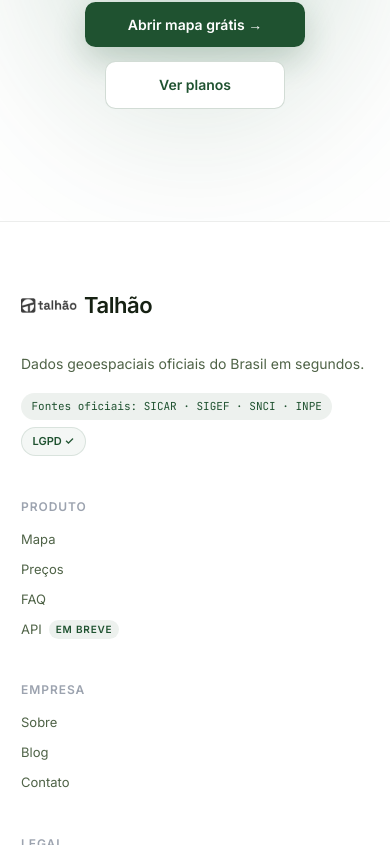
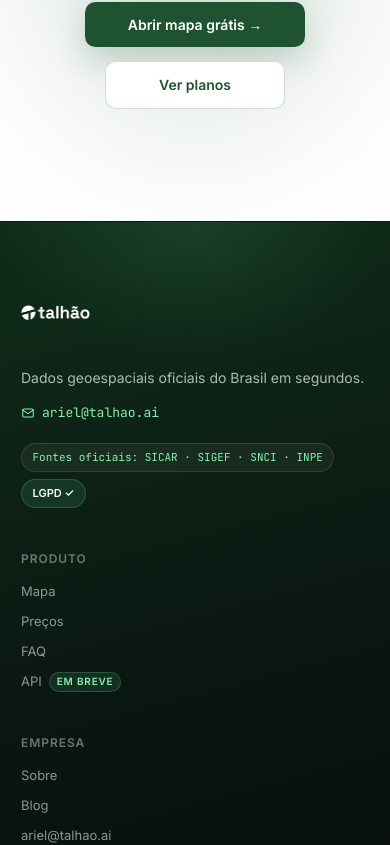
Before and after one commit to thiagomendes87/talhao-app, a Next.js app: page / in a window 390 px wide. Shown: the part 11155-12000 px from the top of the page. Built offline with nearby package versions, Linux system fonts and the light colour scheme; no server answers.

Commit message:
feat(footer): redesign dark com logo branco, contato visível, modais legais MVP e remoção de redes sociais não usadas

```diff
--- a/components/Footer.tsx
+++ b/components/Footer.tsx
@@ -1,4 +1,7 @@
+'use client'
+
 import Link from 'next/link'
+import { useEffect, useState } from 'react'
 
 const productLinks = [
   { label: 'Mapa', href: '/mapa' },
@@ -10,38 +13,33 @@
 const companyLinks = [
   { label: 'Sobre', href: '#' },
   { label: 'Blog', href: '#' },
-  { label: 'Contato', href: 'mailto:contato@talhao.ai' },
+  { label: 'ariel@talhao.ai', href: 'mailto:ariel@talhao.ai' },
 ]
 
-const legalLinks = [
-  { label: 'Termos', href: '#' },
-  { label: 'Privacidade', href: '#' },
-  { label: 'Cookies', href: '#' },
+type LegalModalKey = 'terms' | 'privacy' | 'cookies'
+
+const legalLinks: Array<{ label: string; modalKey: LegalModalKey }> = [
+  { label: 'Termos', modalKey: 'terms' },
+  { label: 'Privacidade', modalKey: 'privacy' },
+  { label: 'Cookies', modalKey: 'cookies' },
 ]
 
+const LEGAL_CONTENT: Record<LegalModalKey, { title: string; body: string }> = {
+  terms: {
+    title: 'Termos de uso',
+    body: 'Em construção. Os termos de uso completos serão publicados em breve. Para qualquer dúvida sobre como usamos a plataforma ou seus dados, fale com a gente em ariel@talhao.ai.',
+  },
+  privacy: {
+    title: 'Política de privacidade',
+    body: 'Em construção. Nossa política de privacidade completa será publicada em breve. Coletamos apenas os dados necessários para operação da plataforma e cumprimento da LGPD. Para dúvidas: ariel@talhao.ai.',
+  },
+  cookies: {
+    title: 'Política de cookies',
+    body: 'Em construção. Utilizamos apenas cookies essenciais para autenticação e preferências do usuário. A política completa de cookies será publicada em breve. Dúvidas: ariel@talhao.ai.',
+  },
+}
+
 const socialLinks = [
-  {
-    label: 'LinkedIn',
-    href: '#',
-    icon: (
-      <svg viewBox="0 0 24 24" className="h-5 w-5" fill="none" stroke="currentColor" strokeWidth="1.8" strokeLinecap="round" strokeLinejoin="round" aria-hidden="true">
-        <path d="M16 8a6 6 0 0 1 6 6v7h-4v-7a2 2 0 0 0-4 0v7h-4v-7a6 6 0 0 1 6-6Z" />
-        <rect x="2" y="9" width="4" height="12" />
-        <circle cx="4" cy="4" r="2" />
-      </svg>
-    ),
-  },
-  {
-    label: 'Instagram',
-    href: '#',
-    icon: (
-      <svg viewBox="0 0 24 24" className="h-5 w-5" fill="none" stroke="currentColor" strokeWidth="1.8" strokeLinecap="round" strokeLinejoin="round" aria-hidden="true">
-        <rect x="3" y="3" width="18" height="18" rx="5" />
-        <circle cx="12" cy="12" r="4" />
-        <circle cx="17.5" cy="6.5" r="0.75" fill="currentColor" stroke="none" />
-      </svg>
-    ),
-  },
   {
     label: 'WhatsApp',
     href: 'https://wa.me/5511530433330?text=Olá%2C%20gostaria%20de%20saber%20mais%20sobre%20o%20Talhão',
@@ -64,13 +62,13 @@
   badge?: string
 }) {
   const classes =
-    'inline-flex items-center gap-2 text-[13px] text-[#4f6347] transition-colors hover:text-[#1f5230]'
+    'inline-flex items-center gap-2 text-[13px] text-white/55 transition-colors hover:text-white'
 
   const content = (
     <>
       <span>{label}</span>
       {badge && (
-        <span className="rounded-full bg-[rgba(31,82,48,0.08)] px-2 py-0.5 text-[10px] font-semibold uppercase tracking-[0.08em] text-[#1f5230]">
+        <span className="rounded-full border border-[rgba(82,183,136,0.30)] bg-[rgba(82,183,136,0.15)] px-2 py-0.5 text-[10px] font-semibold uppercase tracking-[0.08em] text-[#86efac]">
           {badge}
         </span>
       )}
@@ -97,39 +95,90 @@
   )
 }
 
+function LegalButton({
+  label,
+  modalKey,
+  onClick,
+}: {
+  label: string
+  modalKey: LegalModalKey
+  onClick: (modalKey: LegalModalKey) => void
+}) {
+  return (
+    <button
+      type="button"
+      onClick={() => onClick(modalKey)}
+      className="inline-flex items-center gap-2 text-[13px] text-white/55 transition-colors hover:text-white"
+    >
+      {label}
+    </button>
+  )
+}
+
 export default function Footer() {
+  const [openModal, setOpenModal] = useState<LegalModalKey | null>(null)
+
+  useEffect(() => {
+    if (!openModal) return
+
+    const onKey = (e: KeyboardEvent) => {
+      if (e.key === 'Escape') setOpenModal(null)
+    }
+
+    window.addEventListener('keydown', onKey)
+    document.body.style.overflow = 'hidden'
+
+    return () => {
+      window.removeEventListener('keydown', onKey)
+      document.body.style.overflow = ''
+    }
+  }, [openModal])
+
   return (
-    <footer className="border-t border-[rgba(22,33,19,0.08)] bg-white px-6 pt-16">
-      <div className="mx-auto max-w-6xl">
+    <footer
+      className="relative overflow-hidden border-t border-white/5 px-6 pt-16"
+      style={{ background: 'linear-gradient(165deg, #0f2d1a 0%, #0a1410 55%, #060807 100%)' }}
+    >
+      <div aria-hidden="true" className="pointer-events-none absolute inset-x-0 top-0 h-40 bg-[radial-gradient(ellipse_at_top,rgba(82,183,136,0.15),transparent_70%)]" />
+
+      <div className="relative z-10 mx-auto max-w-6xl">
         <div className="grid grid-cols-1 gap-12 pb-14 md:grid-cols-[2fr_1fr_1fr_1fr]">
           <div className="max-w-md">
-            <Link href="/" className="inline-flex items-center gap-2">
+            <Link href="/" className="inline-flex">
               <img
-                src="/logo-oficial.png"
+                src="/logo-oficial-branco.png"
                 alt="Talhão"
-                className="h-16 w-16 object-contain"
+                className="h-20 w-20 object-contain"
               />
-              <span className="text-[22px] font-semibold tracking-[-0.02em] text-[#162113]">
-                Talhão
-              </span>
             </Link>
 
-            <p className="mt-4 text-[14px] leading-relaxed text-[#4f6347]">
+            <p className="mt-4 text-[14px] leading-relaxed text-[rgba(240,253,244,0.7)]">
               Dados geoespaciais oficiais do Brasil em segundos.
             </p>
 
+            <a
+              href="mailto:ariel@talhao.ai"
+              className="mt-4 inline-flex items-center gap-2 font-mono-tabular text-[13px] text-[#86efac] transition-colors hover:text-white"
+            >
+              <svg viewBox="0 0 24 24" className="h-4 w-4" fill="none" stroke="currentColor" strokeWidth="1.8" strokeLinecap="round" strokeLinejoin="round" aria-hidden="true">
+                <rect x="3" y="5" width="18" height="14" rx="2" />
+                <path d="M3 7l9 6 9-6" />
+              </svg>
+              ariel@talhao.ai
+            </a>
+
             <div className="mt-5 flex flex-wrap items-center gap-2">
-              <span className="rounded-full bg-[rgba(31,82,48,0.08)] px-3 py-1.5 font-mono-tabular text-[11px] text-[#1f5230]">
+              <span className="rounded-full border border-white/10 bg-white/5 px-3 py-1.5 font-mono-tabular text-[11px] text-[#86efac]">
                 Fontes oficiais: SICAR · SIGEF · SNCI · INPE
               </span>
-              <span className="rounded-full border border-[rgba(31,82,48,0.12)] bg-[#f4f7f5] px-3 py-1.5 text-[11px] font-semibold text-[#1f5230]">
+              <span className="rounded-full border border-[rgba(82,183,136,0.30)] bg-[rgba(82,183,136,0.15)] px-3 py-1.5 text-[11px] font-semibold text-[#f0fdf4]">
                 LGPD ✓
               </span>
             </div>
           </div>
 
           <div>
-            <h3 className="text-[12px] font-semibold uppercase tracking-[0.08em] text-[#9ca3af]">
+            <h3 className="text-[12px] font-semibold uppercase tracking-[0.08em] text-white/40">
               Produto
             </h3>
             <div className="mt-4 flex flex-col gap-3">
@@ -140,7 +189,7 @@
           </div>
 
           <div>
-            <h3 className="text-[12px] font-semibold uppercase tracking-[0.08em] text-[#9ca3af]">
+            <h3 className="text-[12px] font-semibold uppercase tracking-[0.08em] text-white/40">
               Empresa
             </h3>
             <div className="mt-4 flex flex-col gap-3">
@@ -151,19 +200,24 @@
           </div>
 
           <div>
-            <h3 className="text-[12px] font-semibold uppercase tracking-[0.08em] text-[#9ca3af]">
+            <h3 className="text-[12px] font-semibold uppercase tracking-[0.08em] text-white/40">
               Legal
             </h3>
             <div className="mt-4 flex flex-col gap-3">
               {legalLinks.map((link) => (
-                <FooterLink key={link.label} {...link} />
+                <LegalButton
+                  key={link.label}
+                  label={link.label}
+                  modalKey={link.modalKey}
+                  onClick={setOpenModal}
+                />
               ))}
             </div>
           </div>
         </div>
 
-        <div className="flex flex-col gap-4 border-t border-[rgba(22,33,19,0.08)] py-6 md:flex-row md:items-center md:justify-between">
-          <p className="text-[13px] text-[#4f6347]">© 2026 Talhão.ai</p>
+        <div className="flex flex-col gap-4 border-t border-white/5 py-6 md:flex-row md:items-center md:justify-between">
+          <p className="text-[13px] text-white/45">© 2026 Talhão.ai</p>
 
           <div className="flex items-center gap-4">
             {socialLinks.map((social) => (
@@ -173,7 +227,7 @@
                 aria-label={social.label}
                 target={social.href.startsWith('http') ? '_blank' : undefined}
                 rel={social.href.startsWith('http') ? 'noopener noreferrer' : undefined}
-                className="text-[#9ca3af] transition-colors hover:text-[#1f5230]"
+                className="text-white/40 transition-colors hover:text-[#86efac]"
               >
                 {social.icon}
               </a>
@@ -181,6 +235,43 @@
           </div>
         </div>
       </div>
+
+      {openModal && (
+        <div
+          role="dialog"
+          aria-modal="true"
+          aria-labelledby="legal-modal-title"
+          className="fixed inset-0 z-[100] flex items-center justify-center bg-black/70 px-6 backdrop-blur-sm"
+          onClick={() => setOpenModal(null)}
+        >
+          <div
+            className="relative w-full max-w-md rounded-2xl border border-white/10 bg-[#0f2d1a] p-8 shadow-[0_24px_64px_rgba(0,0,0,0.5)]"
+            onClick={(e) => e.stopPropagation()}
+          >
+            <h3 id="legal-modal-title" className="text-[18px] font-semibold text-white">
+              {LEGAL_CONTENT[openModal].title}
+            </h3>
+            <p className="mt-4 text-[14px] leading-relaxed text-white/70">
+              {LEGAL_CONTENT[openModal].body}
+            </p>
+            <button
+              type="button"
+              onClick={() => setOpenModal(null)}
+              className="mt-6 inline-flex items-center justify-center rounded-xl bg-[#1f5230] px-5 py-2.5 text-[13px] font-semibold text-white transition-colors hover:bg-[#2a6b3f]"
+            >
+              Fechar
+            </button>
+            <button
+              type="button"
+              onClick={() => setOpenModal(null)}
+              aria-label="Fechar"
+              className="absolute right-4 top-4 text-white/50 transition-colors hover:text-white"
+            >
+              <svg viewBox="0 0 24 24" className="h-5 w-5" fill="none" stroke="currentColor" strokeWidth="2" strokeLinecap="round" strokeLinejoin="round" aria-hidden="true"><path d="M18 6 6 18" /><path d="m6 6 12 12" /></svg>
+            </button>
+          </div>
+        </div>
+      )}
     </footer>
   )
 }
```
Also changed, not shown: public/logo-oficial-branco.png (added).
